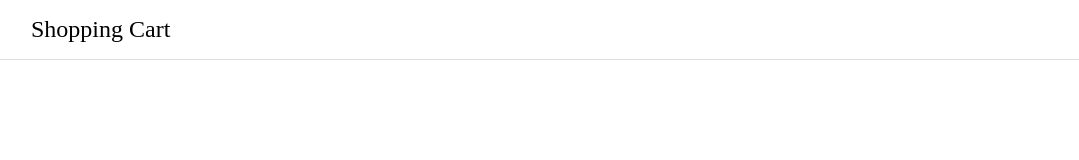
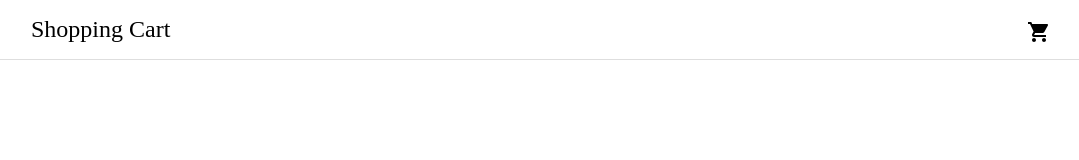
Before and after one commit to kis0421/shopping-cart, a React app: page / in a window 1280 px wide. Shown: the top 160 px of the page, without its empty margins (97-1176 px from the left). Built offline with nearby package versions, Linux system fonts and the light colour scheme.

Commit message:
refactor css 분리

```diff
--- a/src/components/Header.tsx
+++ b/src/components/Header.tsx
@@ -1,21 +1,15 @@
+import { memo } from "react";
 import { css } from "@emotion/react";
-import { memo } from "react";
-
-const headerStyle = css`
-  border-bottom: 1px solid #dedede;
-  > div:nth-of-type(1) {
-    max-width:1024px;
-    padding:16px;
-    margin:0 auto;
-  }
-`;
+import { ShoppingCart as ShoppingCartIcon } from "@mui/icons-material";
 
 export default memo(() => {
-  console.log("aaa")
   return (
-    <header css={headerStyle}>
-      <div>
-        <div css={css`font-size:1.5rem;`}>Shopping Cart</div>
+    <header css={css`border-bottom: 1px solid #dedede;`}>
+      <div css={css`max-width:1024px;padding:16px;margin:0 auto;`}>
+        <div css={css`font-size:1.5rem;`}>
+          <span>Shopping Cart</span>
+          <ShoppingCartIcon css={css`float: right; margin: 4px`} />
+        </div>
       </div>
     </header>
   )
```
